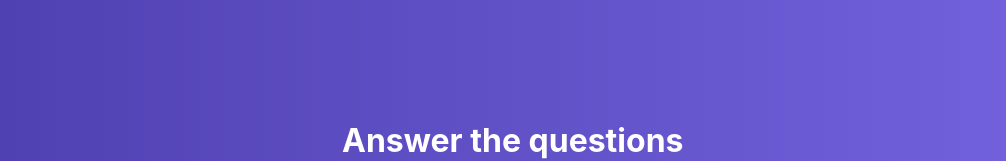
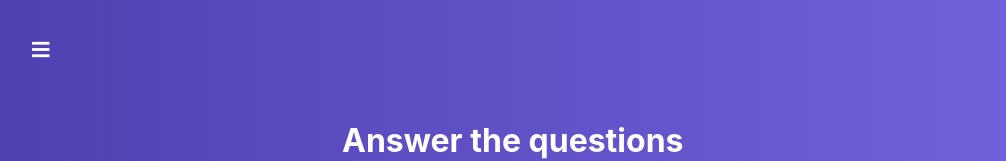
Before and after one commit to DmitryD7/react.quiz, a React app: page / in a window 1280 px wide. Shown: the top 161 px of the page, without its empty margins (8-1014 px from the left). Built offline with nearby package versions, Linux system fonts and the light colour scheme.

Commit message:
adding menu button

```diff
--- /dev/null
+++ b/src/components/Navigation/MenuToggle/MenuToggle.js
@@ -0,0 +1,25 @@
+import React from 'react';
+import s from "./MenuToggle.module.css"
+
+function MenuToggle(props) {
+    const cls = [
+        s.MenuToggle,
+        'fa',
+    ]
+
+    if (props.isOpen) {
+        cls.push('fa-times')
+        cls.push(s.open)
+    } else {
+        cls.push('fa-bars')
+    }
+
+    return (
+        <i
+        className={cls.join(' ')}
+        onClick={props.onToggle}
+        />
+    )
+};
+
+export default MenuToggle;
--- /dev/null
+++ b/src/components/Navigation/MenuToggle/MenuToggle.module.css
@@ -0,0 +1,18 @@
+.MenuToggle {
+    position: fixed;
+    top: 40px;
+    left: 40px;
+    font-size: 20px;
+    cursor: pointer;
+    color: #fff;
+    transition: opacity, left .22s ease-in;
+    z-index: 100;
+}
+
+.MenuToggle:hover {
+    opacity: .7;
+}
+
+.MenuToggle.open {
+    left: 320px;
+}
--- a/src/hoc/Layout/Layout.js
+++ b/src/hoc/Layout/Layout.js
@@ -1,9 +1,25 @@
-import React from 'react';
+import React, {useState} from 'react';
 import s from "./Layout.module.css"
+import MenuToggle from "../../components/Navigation/MenuToggle/MenuToggle";
 
 function Layout(props) {
+
+    let [state, setState] = useState({
+            menu: false,
+        }
+    )
+
+    const toggleMenuHandler = () => {
+        state.menu = !state.menu
+        setState({...state})
+    }
+
     return (
         <div className={s.Layout}>
+            <MenuToggle
+                onToggle={toggleMenuHandler}
+                isOpen={state.menu}
+            />
             <main>
                 {props.children}
             </main>
```
